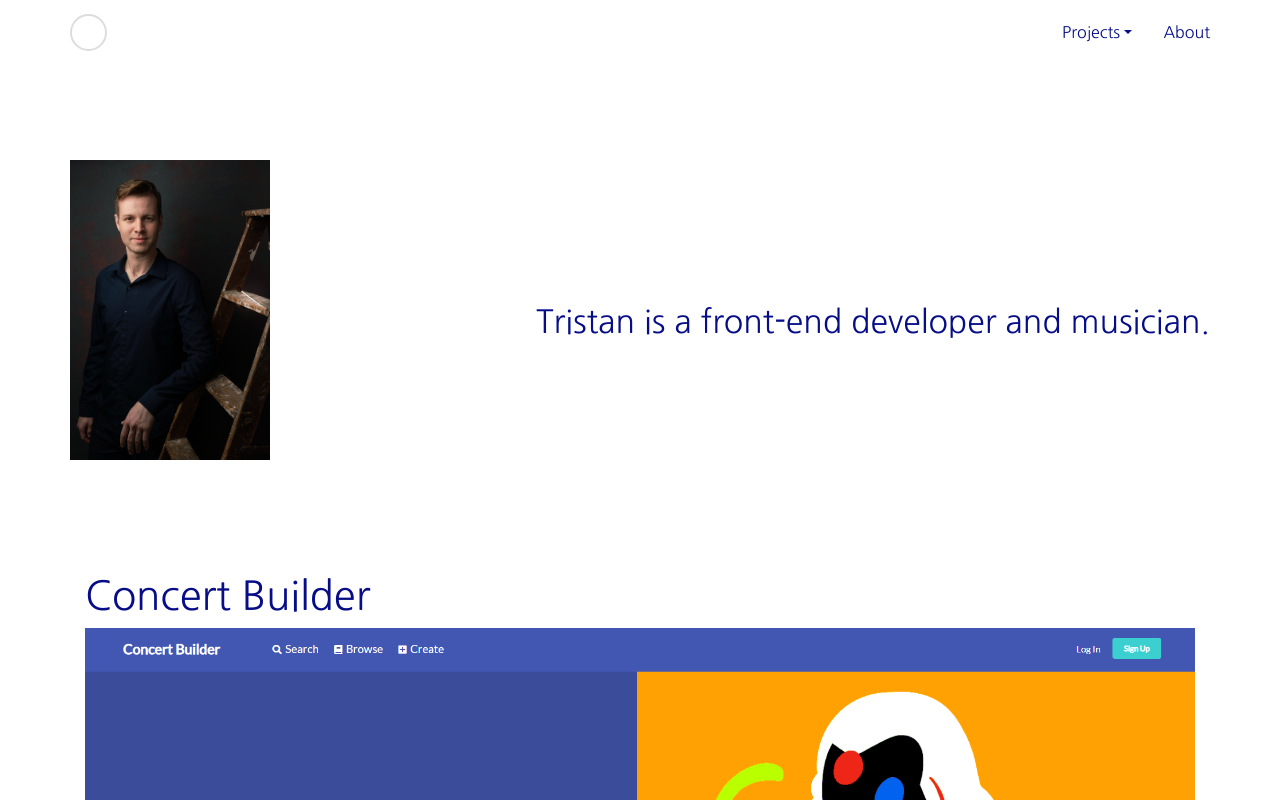
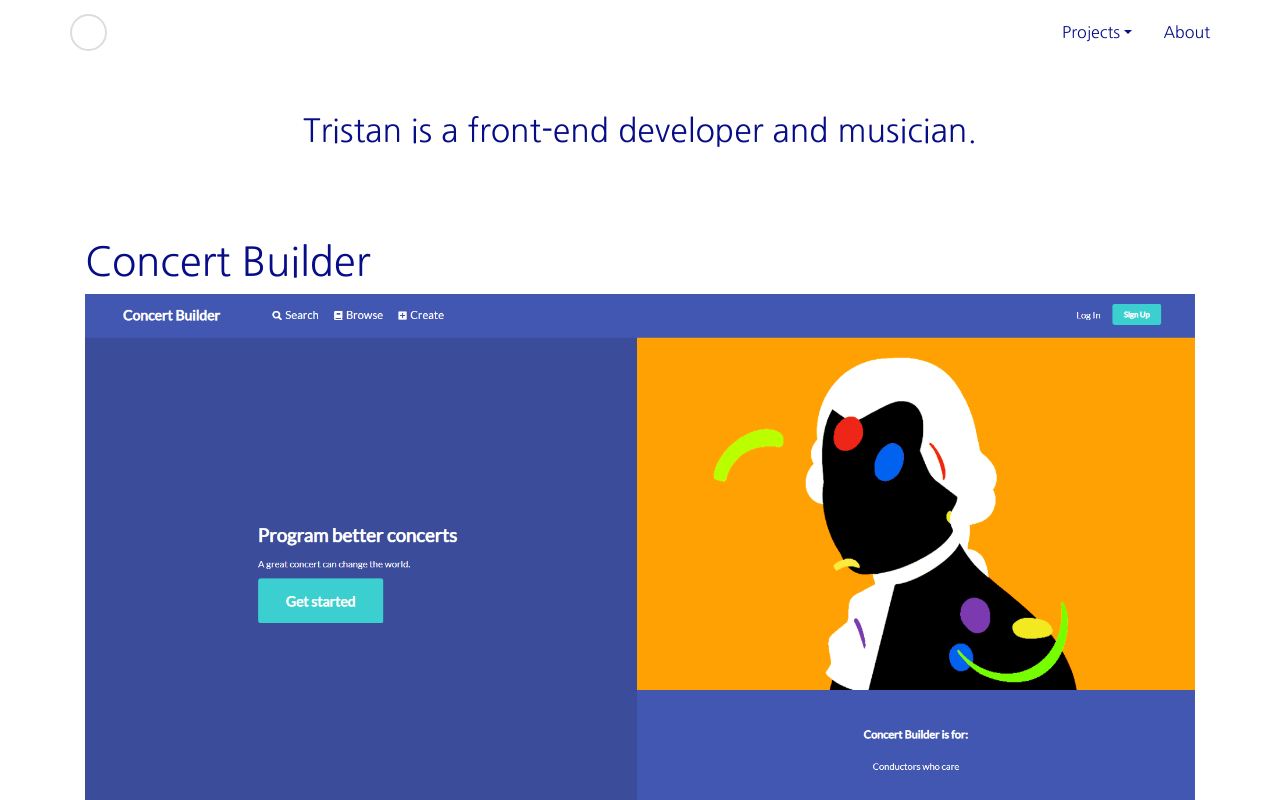
Before and after one commit to thecodingconductor/react-portfolio, a React (Create React App) app: page / in a window 1280 px wide. Shown: the top 800 px of the page. Built offline with nearby package versions, Linux system fonts and the light colour scheme; some icons are missing.

Commit message:
removed picture, added margin between projects

```diff
--- a/src/components/pages/Home.js
+++ b/src/components/pages/Home.js
@@ -1,7 +1,8 @@
 import React, { Fragment } from 'react';
 import { Container } from 'react-bootstrap';
 
-import tristan from '../images/Tristan_Rais_Sherman_0036_web_DO_NOT_PRINT.jpg'
+// import tristan from '../images/Tristan_Rais_Sherman_0036_web_DO_NOT_PRINT.jpg';
+import tristan from '../images/tristanSitting.jpg'
 import ConcertBuilderShowcase from '../projects/ConcertBuilderShowcase';
 import OrchesNationShowcase from '../projects/OrchesNationShowcase';
 import MarsRoverShowcase from '../projects/MarsRoverShowcase';
@@ -13,11 +14,11 @@
 
     return (
         <Container className="website-title-container">
-            <div className="d-flex align-items-center top-container">
+            <div className="d-flex align-items-center justify-content-center top-container">
                 <h1 className="website-title">
                     Tristan is a front-end developer and musician.
                 </h1>
-                <img src={tristan} alt="Tristan Headshot" className="tristan-headshot" />
+                {/* <img src={tristan} alt="Tristan Headshot" className="tristan-headshot" /> */}
             </div>
 
             <Container className="projects-showcase-container">
--- a/src/custom.scss
+++ b/src/custom.scss
@@ -268,7 +268,7 @@
 
 .project-container {
     padding: 0;
-    margin-top: 2rem;
+    margin-top: 5rem;
     width: 100%;
     height: auto;
 
```
Also changed, not shown: src/components/images/tristanSitting.jpg (added).
